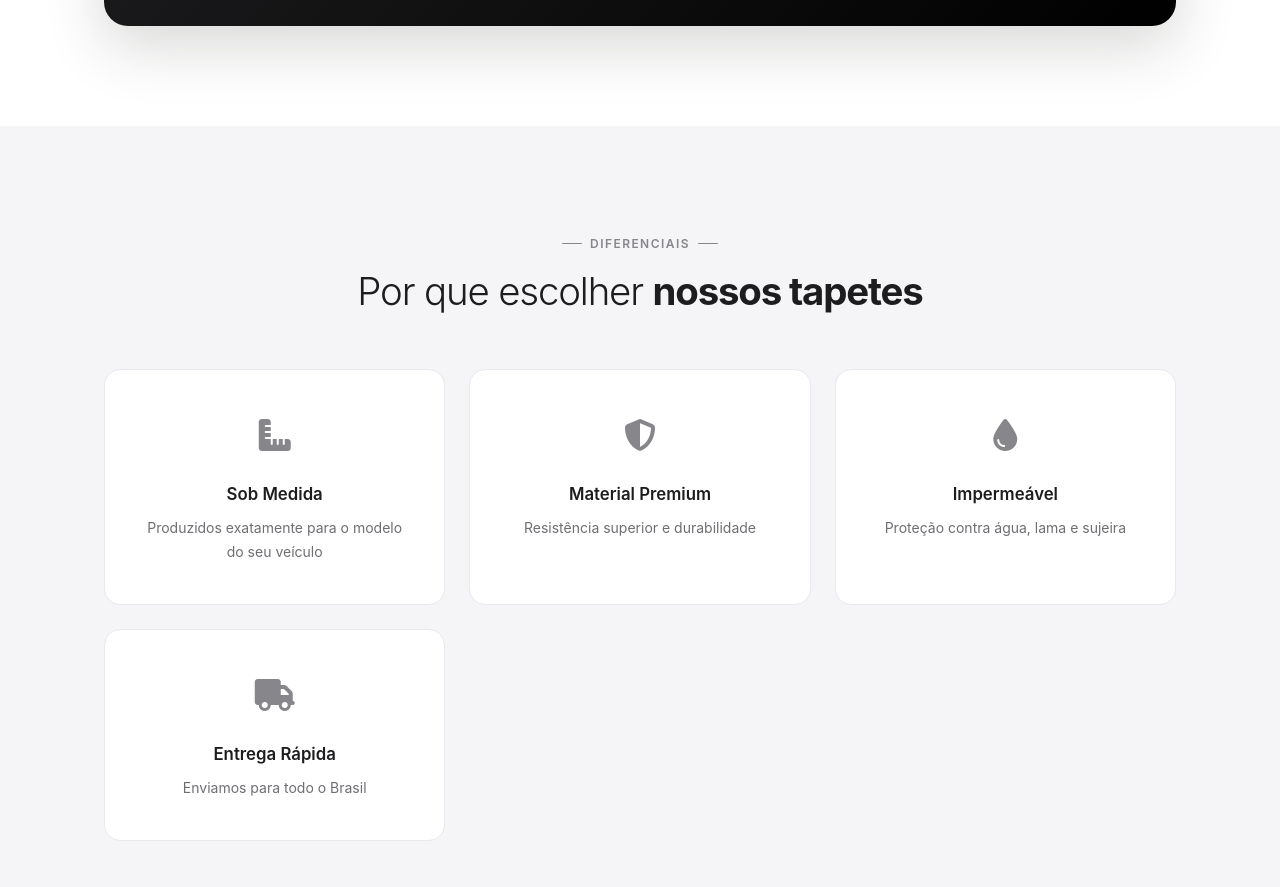
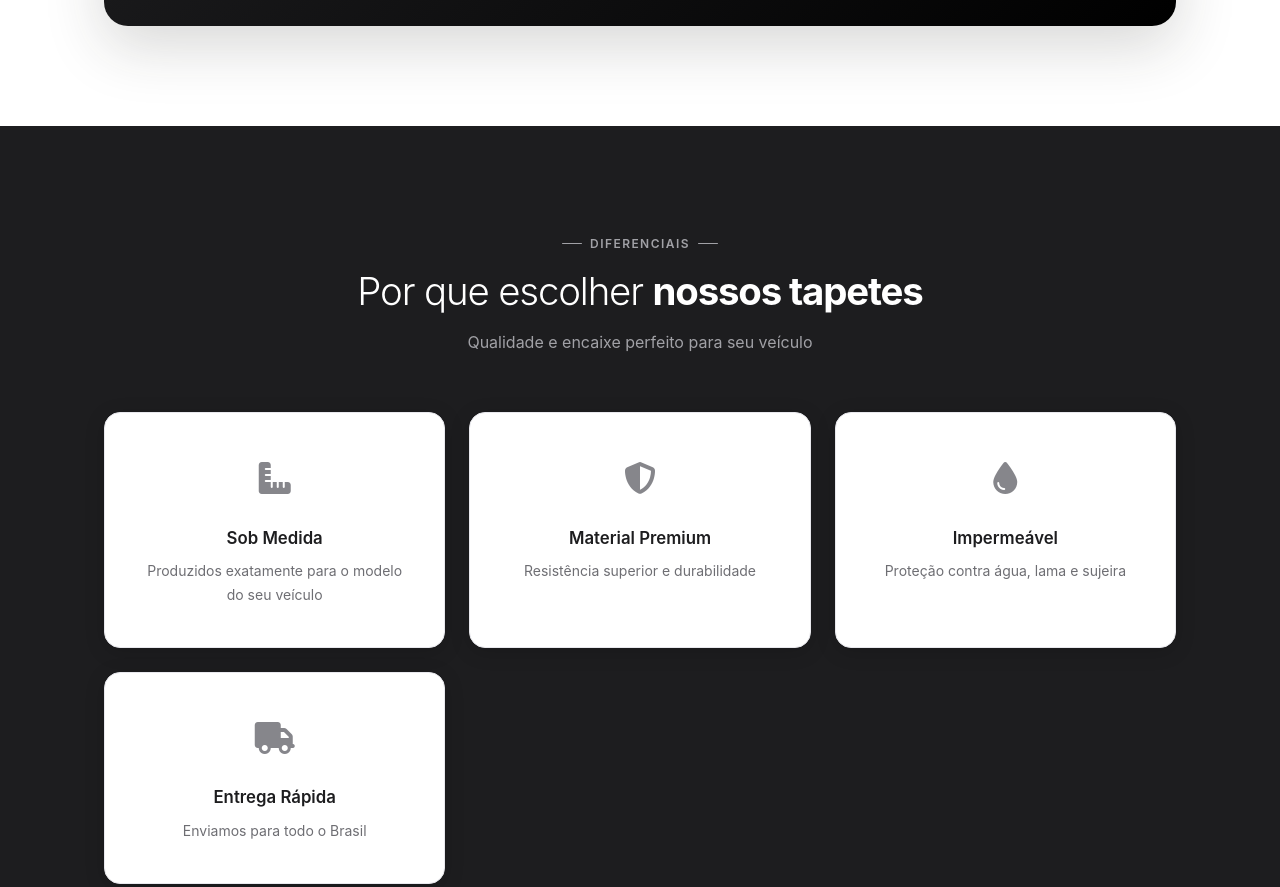
Before and after one commit to Thebigmath/cordeirocar, a website: page index.html in a window 1280 px wide. Shown: the part 2335-3222 px from the top of the page. Drawn offline with Linux system fonts and the light colour scheme.

Commit message:
feat: secao 'por que escolher' fundo escuro, cards com sombra e transicao suave

```diff
--- a/css/style.css
+++ b/css/style.css
@@ -269,9 +269,22 @@ input, textarea { font-family: inherit; outline: none; }
 .section-cream { background: #f5f5f7; }
 .section-dark { background: #1d1d1f; }
 .section-dark .section-title { color: #ffffff; }
-.section-dark .section-desc { color: #86868b; }
-.section-dark .section-label { color: #86868b; }
-.section-dark .section-label::before { background: #86868b; }
+.section-dark .section-desc { color: #a1a1a6; }
+.section-dark .section-label { color: #a1a1a6; }
+.section-dark .section-label::before { background: #a1a1a6; }
+.section-dark .section-label::after { background: #a1a1a6; }
+
+.features-section { padding: 100px 0; }
+
+.features-section .feature-card {
+  box-shadow: 0 4px 20px rgba(0,0,0,.15);
+  transition: all .4s cubic-bezier(0.4, 0, 0.2, 1);
+}
+
+.features-section .feature-card:hover {
+  box-shadow: 0 12px 40px rgba(0,0,0,.25);
+  transform: translateY(-6px);
+}
 
 .section-header {
   text-align: center;
--- a/index.html
+++ b/index.html
@@ -135,11 +135,12 @@
     </div>
   </section>
 
-  <section class="section section-cream">
+  <section class="section section-dark features-section">
     <div class="container">
       <div class="section-header">
         <p class="section-label">Diferenciais</p>
         <h2 class="section-title">Por que escolher <strong>nossos tapetes</strong></h2>
+        <p class="section-desc">Qualidade e encaixe perfeito para seu veículo</p>
       </div>
       <div class="features-grid">
         <div class="feature-card reveal">
```
